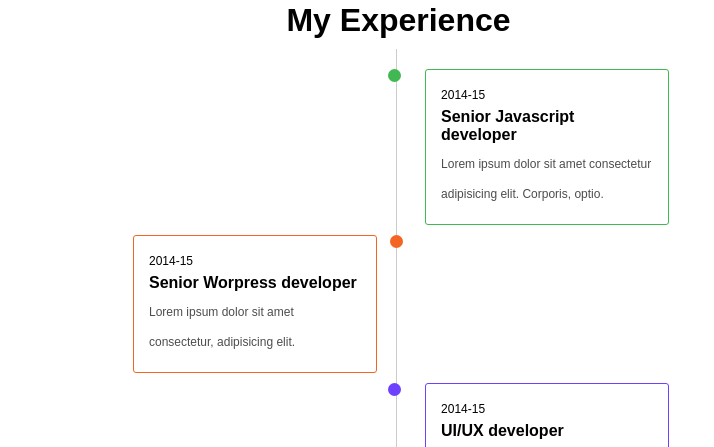
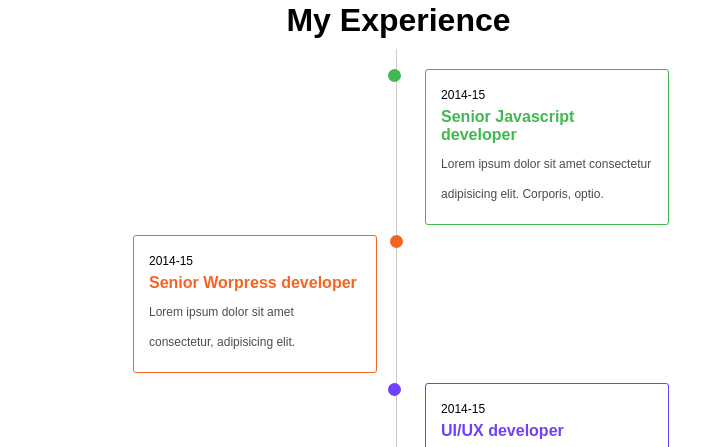
Before and after one commit to Sigkill32/WebResume, a plain HTML site: page index.html in a window 1280 px wide. Shown: the part 505-952 px from the top of the page, 566-1280 px from the left. Drawn offline with Linux system fonts and the light colour scheme.

Commit message:
UI changes made to experience section

```diff
--- a/index.scss
+++ b/index.scss
@@ -245,18 +245,30 @@ nav {
 
     .js {
       border-color: #41b852;
+      h4 {
+        color: #41b852;
+      }
     }
 
     .wp {
       border-color: #f46523;
+      h4 {
+        color: #f46523;
+      }
     }
 
     .ux {
       border-color: #6e41fe;
+      h4 {
+        color: #6e41fe;
+      }
     }
 
     .f {
       border-color: #ec008b;
+      h4 {
+        color: #ec008b;
+      }
     }
   }
 }
```
Also changed, not shown: index.css, 1 other file.
